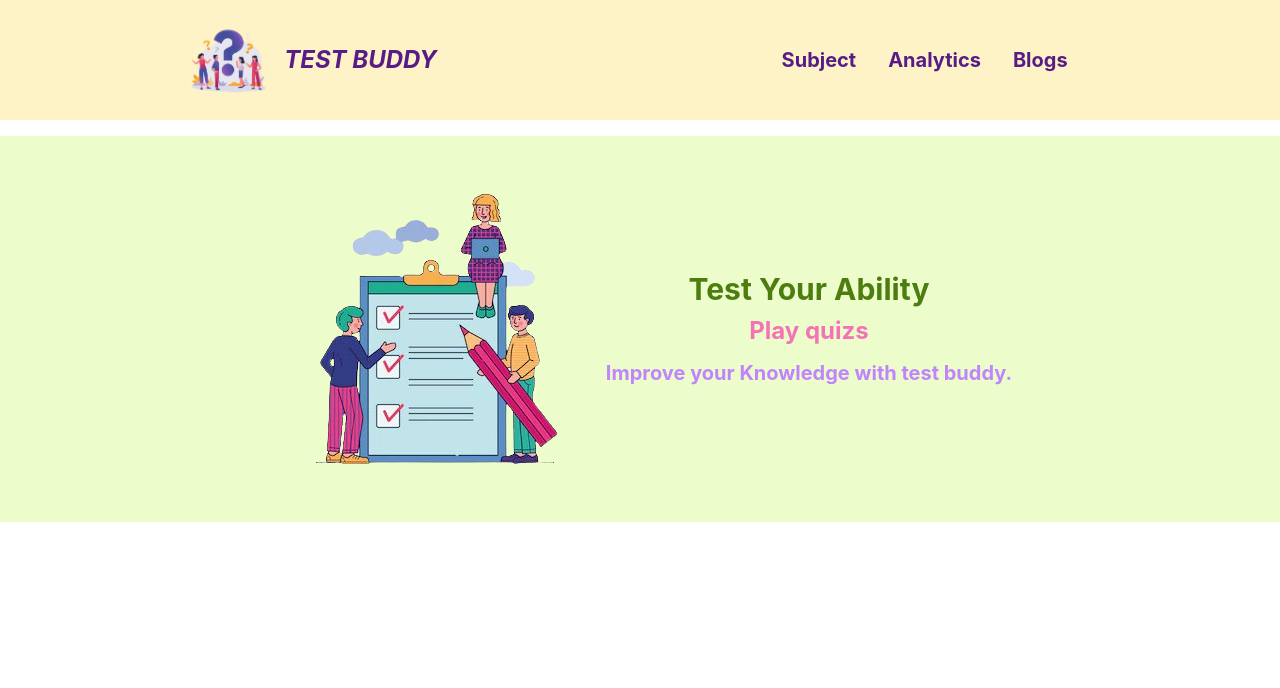
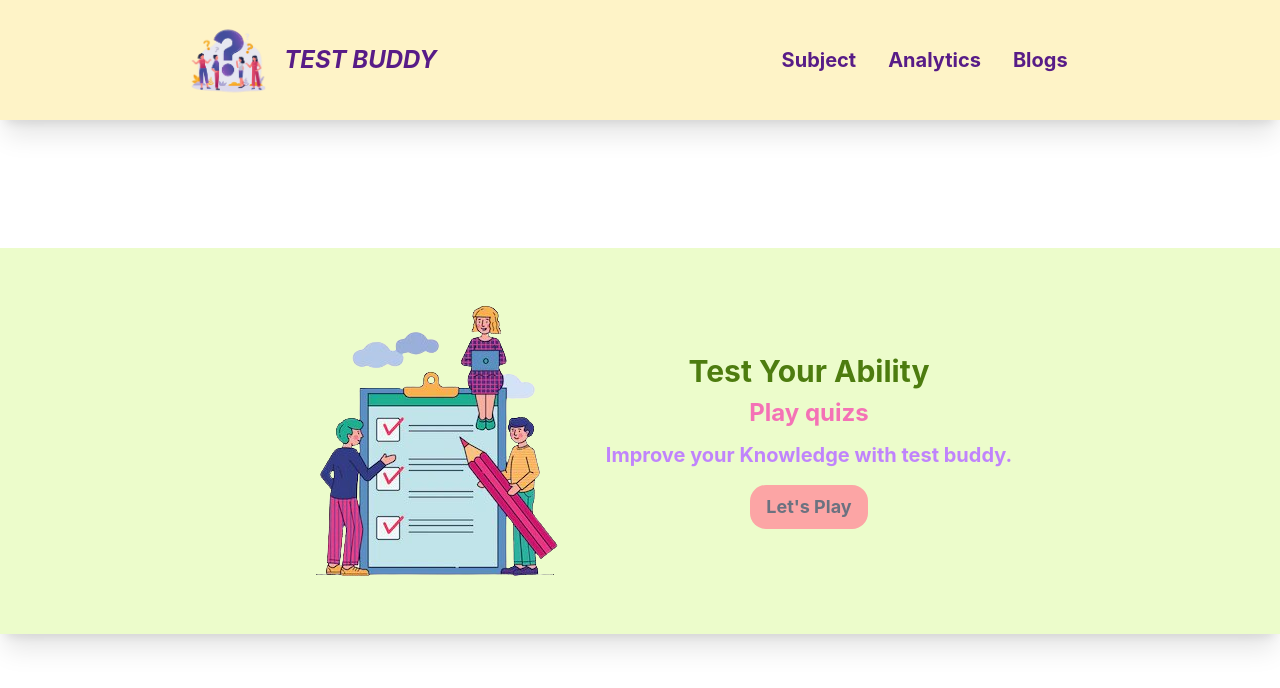
Before and after one commit to nusrat-git/test-buddy, a React (Create React App) app: page / in a window 1280 px wide. Shown: the top 688 px of the page. Built offline with nearby package versions, Linux system fonts and the light colour scheme.

Commit message:
appearance changed

```diff
--- a/src/components/Header/Header.js
+++ b/src/components/Header/Header.js
@@ -1,10 +1,11 @@
 import React from 'react';
+import { Link } from 'react-router-dom';
 import header from '../../header.png';
 
 const Header = () => {
     return (
         <div>
-            <div className='md:flex flex-column p-6 items-center justify-center my-4 bg-lime-100'>
+            <div className='md:flex flex-column p-6 items-center justify-center my-32 bg-lime-100 shadow-xl'>
 
                 <div>
                     <img src={header} alt="" />
@@ -13,6 +14,9 @@ const Header = () => {
                     <h1 className=' text-3xl font-bold text-lime-700 mb-2'>Test Your Ability</h1>
                     <h5 className='text-2xl font-bold text-pink-400 mb-3'>Play quizs </h5>
                     <h5 className='text-xl font-bold text-purple-400'>Improve your Knowledge with test buddy.</h5>
+                    <Link to='/subject'>
+                        <button className='text-lg font-bold text-gray-500 bg-red-300 px-4 py-2 rounded-2xl mt-4'>Let's Play</button>
+                    </Link>
                 </div>
 
             </div>
--- a/src/components/Nav/Nav.js
+++ b/src/components/Nav/Nav.js
@@ -5,10 +5,14 @@ import nav from '../../nav.png';
 const Nav = () => {
     return (
         <div>
-            <nav className=' bg-amber-100 p-4 md:p-3 flex-column md:flex items-center justify-around' >
+            <nav className=' bg-amber-100 p-4 md:p-3 flex-column md:flex items-center justify-around shadow-xl' >
                 <div className='flex items-center justify-center gap-4 p-2'>
-                    <img src={nav} alt="" className=' w-20' />
-                    <h1 className='text-2xl italic font-bold text-purple-900'>TEST BUDDY</h1>
+                    <Link to='/'>
+                        <img src={nav} alt="" className=' w-20' />
+                    </Link>
+                    <Link to='/'>
+                        <h1 className='text-2xl italic font-bold text-purple-900'>TEST BUDDY</h1>
+                    </Link>
                 </div>
                 <div className='link-container'>
                     <Link to='/subject' className='md:text-xl text-purple-900 hover:text-blue-800 font-bold mr-3 md:mr-8'>Subject</Link>
--- a/src/components/Subject/Subject.js
+++ b/src/components/Subject/Subject.js
@@ -9,14 +9,14 @@ const Subject = ({ subject }) => {
 
         <div>
             <div>
-                <div className=' bg-yellow-200 m-5 p-5 md:w-64 flex flex-col items-center rounded-lg'>
+                <div className=' bg-yellow-200 m-5 p-5 md:w-64 flex flex-col items-center rounded-lg shadow-xl'>
                     <div className='mb-3'>
                         <img src={logo} alt={name} className='md:w-32' />
                     </div>
                     <h1 className='text-2xl text-purple-400 font-bold mb-2'>{name}</h1>
-                    <p className='mb-3'>Total Questions: {total}</p>
+                    <p className='mb-5 font-semibold'>Total Questions: {total}</p>
                     <Link to={`/quiz/${id}`} >
-                        <button className=' bg-blue-300 rounded-md px-4 py-2'>Start Playing</button>
+                        <button className=' bg-blue-300 rounded-md px-4 py-2 font-bold text-lime-800'>Start Playing</button>
                     </Link>
                 </div>
             </div>
```
